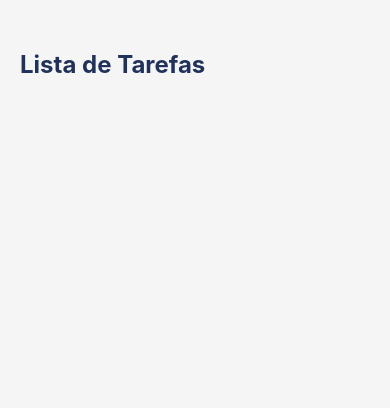
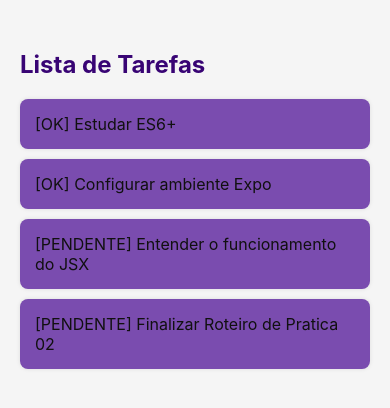
Before and after one commit to L3ili/inf204-desenvolvimento_mobile, a React Native app: screen / in a window 390 px wide. Shown: the top 408 px of the page. Built offline with nearby package versions, Linux system fonts and the light colour scheme.

Commit message:
feat: implementar renderização de lista com map e condicional ternario

```diff
--- a/App.js
+++ b/App.js
@@ -11,7 +11,15 @@ const tarefas = [
 return (
 <View style={styles.container}>
 <Text style={styles.titulo}>Lista de Tarefas</Text>
-{/* A lista sera renderizada aqui no Passo 3 */}
+{tarefas.map((tarefa) => (
+<View key={tarefa.id} style={styles.card}>
+<Text style={styles.textoTarefa}>
+{/* Renderizacao Condicional: Se concluida exibe [OK] */}
+{tarefa.concluida ? "[OK] " : "[PENDENTE] "}
+{tarefa.descricao}
+</Text>
+</View>
+))}
 </View>
 );
 }
@@ -26,6 +34,20 @@ titulo: {
 fontSize: 24,
 fontWeight: "bold",
 marginBottom: 20,
-color: "#20325a",
+color: "#380474",
+},
+card: {
+backgroundColor: "#7a4caf",
+padding: 15,
+borderRadius: 8,
+marginBottom: 10,
+shadowColor: "#000",
+shadowOpacity: 0.1,
+shadowRadius: 4,
+elevation: 2,
+},
+textoTarefa: {
+fontSize: 16,
+color: "#111010",
 },
 });
```
